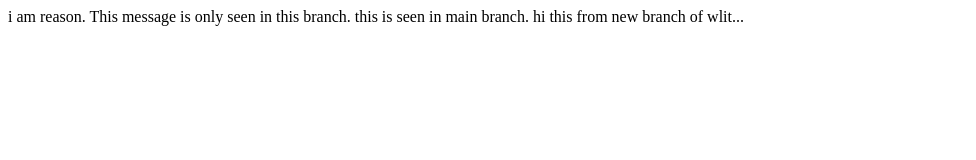
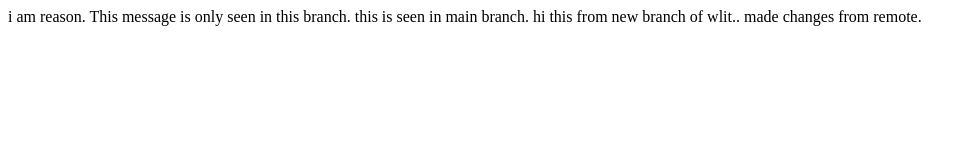
Before and after one commit to reasonsharma12/Day1git, a plain HTML site: page index.html in a window 1280 px wide. Shown: the whole page, without its empty margins (0-976 px from the left). Drawn offline with Linux system fonts and the light colour scheme.

Commit message:
Update index.html

```diff
--- a/index.html
+++ b/index.html
@@ -7,6 +7,6 @@
 </head>
 <body>
     i am reason. This message is only seen in this branch. this is seen in main branch.
-     hi this from new branch of wlit...
+     hi this from new branch of wlit.. made changes from remote.
 </body>
 </html>
```
